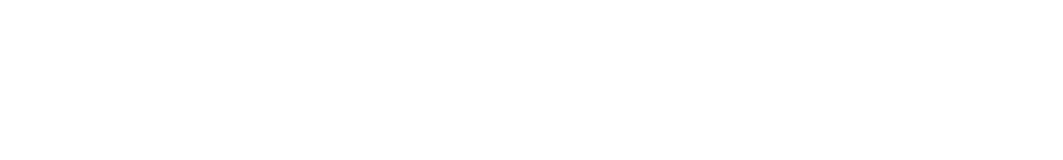
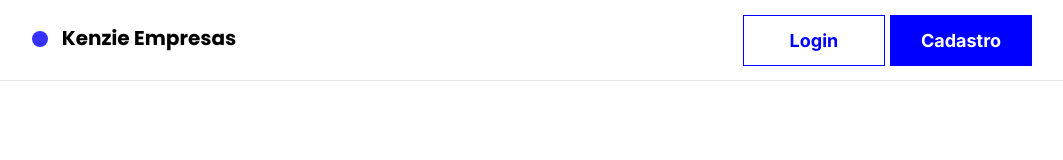
Before and after one commit to vinicioscst/kenzie-kenzieempresas, a plain HTML site: page index.html in a window 1280 px wide. Shown: the whole page, without its empty margins (108-1171 px from the left). Drawn offline with Linux system fonts and the light colour scheme.

Commit message:
feat: header + nav header

```diff
--- a/index.html
+++ b/index.html
@@ -1,14 +1,22 @@
 <!DOCTYPE html>
 <html lang="pt-br">
-<head>
-    <meta charset="UTF-8">
-    <meta http-equiv="X-UA-Compatible" content="IE=edge">
-    <meta name="viewport" content="width=device-width, initial-scale=1.0">
+  <head>
+    <meta charset="UTF-8" />
+    <meta http-equiv="X-UA-Compatible" content="IE=edge" />
+    <meta name="viewport" content="width=device-width, initial-scale=1.0" />
     <title>Kenzie Empresas</title>
 
-    <link rel="stylesheet" href="./src/styles/globalStyles.css">
-</head>
-<body>
-
-</body>
+    <link rel="stylesheet" href="./src/styles/index.css" />
+  </head>
+  <body>
+    <header class="header">
+      <div class="header__container">
+        <img class="app__logo" src="./src/images/vectors/logo.svg" alt="Logo do Kenzie Empresas">
+        <nav class="menu">
+            <button class="menu__button">Login</button>
+            <button class="menu__button">Cadastro</button>
+        </nav>
+      </div>
+    </header>
+  </body>
 </html>
--- a/src/styles/components/buttons.css
+++ b/src/styles/components/buttons.css
@@ -0,0 +1,32 @@
+@import url(./reset.css);
+@import url(./globalStyles.css);
+
+
+.menu__button {
+    width: 142px;
+    padding: 14px 0;
+
+    background-color: var(--color-brand-1);
+    border: 1px solid transparent;
+
+    text-align: center;
+    font: var(--button);
+    color: var(--white-mode);
+
+    cursor: pointer;
+
+    transition: background-color 0.2s;
+}
+
+.menu__button:first-of-type {
+    background-color: transparent;
+    border: 1px solid var(--color-brand-1);
+    color: var(--color-brand-1);
+
+    transition: all 0.2s;
+}
+
+.menu__button:hover,.menu__button:first-of-type:hover {
+    background-color: var(--color-brand-2);
+    color: var(--white-mode);
+}
--- /dev/null
+++ b/src/styles/components/header.css
@@ -0,0 +1,18 @@
+@import url(./reset.css);
+@import url(./globalStyles.css);
+
+.header {
+    width: 100%;
+    border-bottom: 1px solid rgba(0, 0, 0, 0.1);
+}
+
+.header__container {
+    display: flex;
+    align-items: center;
+    justify-content: space-between;
+
+    max-width: 1000px;
+    height: 80px;
+
+    margin: 0 auto;
+}
--- a/src/styles/components/modals.css
+++ b/src/styles/components/modals.css
@@ -0,0 +1,2 @@
+@import url(./reset.css);
+@import url(./globalStyles.css);
--- a/src/styles/globalStyles.css
+++ b/src/styles/globalStyles.css
@@ -1,4 +1,4 @@
-@import url('https://fonts.googleapis.com/css2?family=Inter:wght@400;500;600&display=swap');
+@import url('https://fonts.googleapis.com/css2?family=Inter:wght@400;500;600;700&display=swap');
 
 
 :root {
@@ -28,6 +28,8 @@
     --text-3-medium: 600 .875rem var(--font-family);
     --text-2-regular: 500 .75rem var(--font-family);
 
+    --button: 700 1.125rem var(--font-family);
+
     --body: 400 1.125rem var(--font-family);
 }
 
--- a/src/styles/index.css
+++ b/src/styles/index.css
@@ -0,0 +1,4 @@
+@import url(./reset.css);
+@import url(./globalStyles.css);
+@import url(./components/header.css);
+@import url(./components/buttons.css);
```
Also changed, not shown: src/images/vectors/logo.svg (added).
